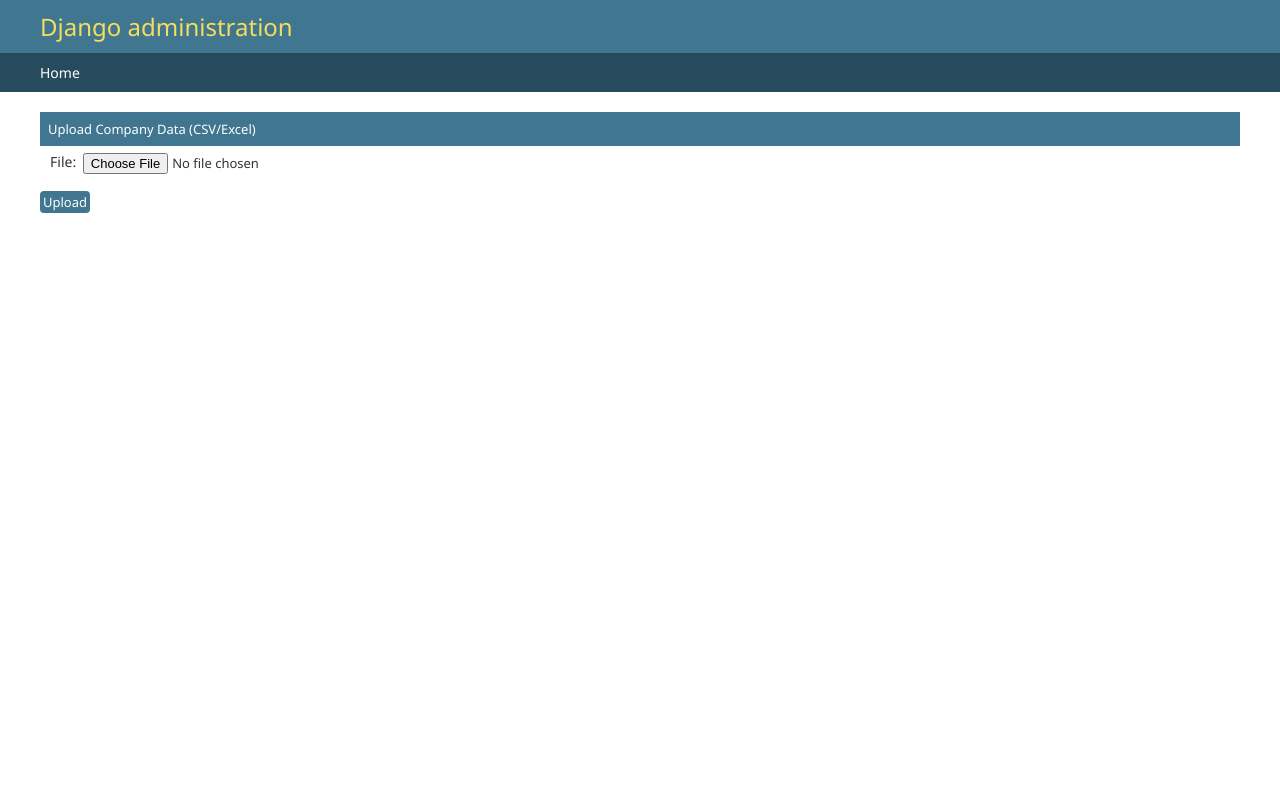
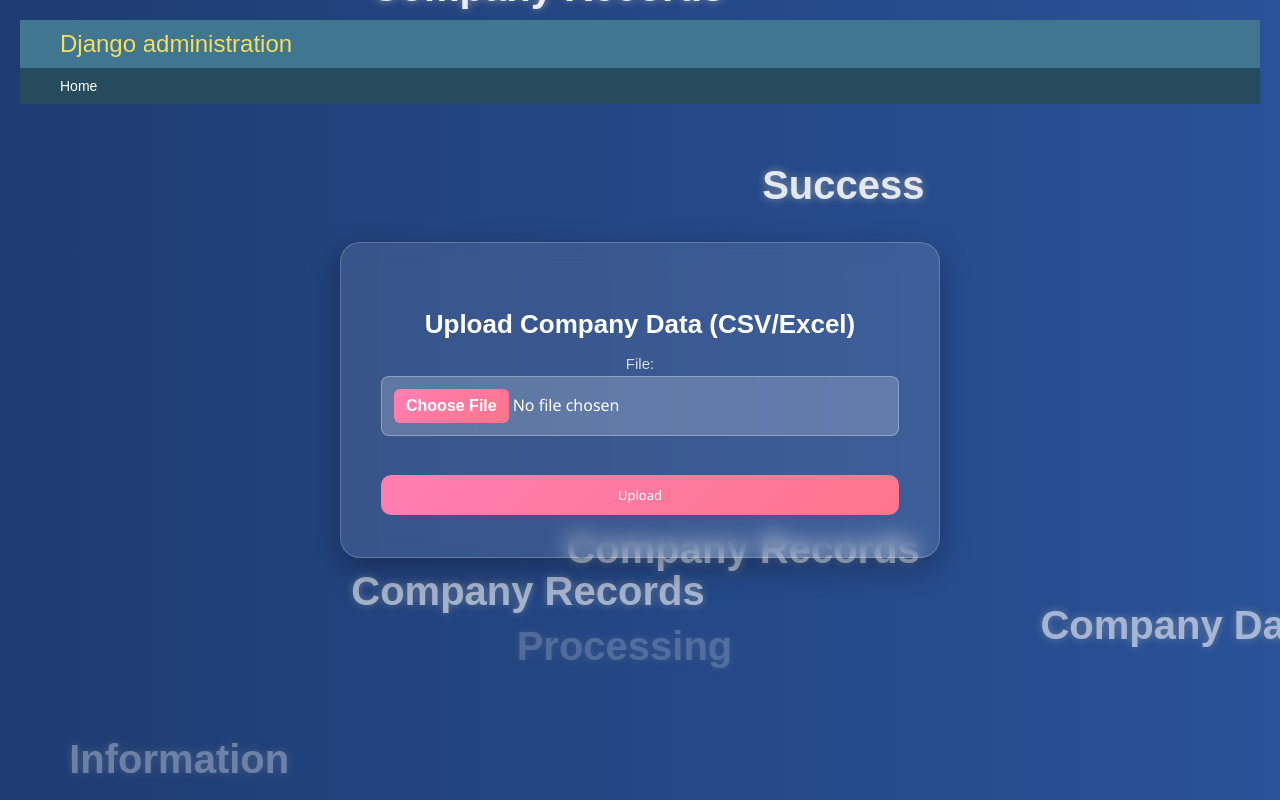
Before and after one commit to dev-jarial/ICP, a Django app: page /upload/ in a window 1280 px wide. Run offline with Django 5.2, Linux system fonts and the light colour scheme; the visitor is signed in with stand-in values (Sample User, id 1); parts of the project's set-up code (start-up, migrations or seed data) failed here and were passed over.

Commit message:
style the upload file page

```diff
--- a/company/templates/admin/upload_company_file.html
+++ b/company/templates/admin/upload_company_file.html
@@ -1,7 +1,244 @@
 {% extends "admin/base_site.html" %}
 
 {% block content %}
-    <div class="module">
+<style>
+    /* Global Styling */
+    * {
+        margin: 0;
+        padding: 0;
+        box-sizing: border-box;
+        font-family: 'Poppins', sans-serif;
+    }
+
+    html,
+    body {
+        min-height: 100vh;
+        overflow-y: auto;
+        overflow-x: hidden;
+        scroll-behavior: smooth;
+    }
+
+    body {
+        background: linear-gradient(to right, #1e3c72, #2a5298);
+        display: flex;
+        align-items: center;
+        justify-content: center;
+        flex-direction: column;
+        padding: 20px;
+        position: relative;
+    }
+
+    /* Matrix Background */
+    .matrix-background {
+        position: fixed;
+        top: 0;
+        left: 0;
+        width: 100%;
+        height: 100vh;
+        overflow: hidden;
+        z-index: -1;
+    }
+
+    .matrix-text {
+        position: absolute;
+        font-size: 40px;
+        font-weight: 800;
+        color: white;
+        text-shadow: 0 0 8px rgba(176, 176, 176, 0.8);
+        white-space: nowrap;
+        animation: fall linear infinite;
+    }
+
+    @keyframes fall {
+        0% {
+            transform: translateY(-100vh);
+            opacity: 0;
+        }
+
+        10% {
+            opacity: 1;
+        }
+
+        100% {
+            transform: translateY(100vh);
+            opacity: 0;
+        }
+    }
+
+    /* Upload Container */
+    .upload-container {
+        position: absolute;
+        top: 50%;
+        left: 50%;
+        transform: translate(-50%, -50%);
+        /* Perfect centering */
+        background: rgba(255, 255, 255, 0.1);
+        backdrop-filter: blur(10px);
+        border-radius: 20px;
+        padding: 40px;
+        text-align: center;
+        box-shadow: 0 10px 30px rgba(0, 0, 0, 0.3);
+        max-width: 600px;
+        width: 100%;
+        border: 1px solid rgba(255, 255, 255, 0.2);
+        animation: fadeIn 1s ease-in-out;
+        z-index: 2;
+    }
+
+
+    h2 {
+        font-size: 26px;
+        color: #ffffff;
+        margin-bottom: 10px;
+        font-weight: 600;
+    }
+
+    p {
+        color: rgba(255, 255, 255, 0.8);
+        font-size: 15px;
+        margin-bottom: 20px;
+    }
+
+    /* Form Styling */
+    form {
+        display: flex;
+        flex-direction: column;
+        gap: 15px;
+    }
+
+    input[type="file"] {
+        width: 100%;
+        padding: 12px;
+        border: 1px solid rgba(255, 255, 255, 0.3);
+        border-radius: 8px;
+        font-size: 16px;
+        background: rgba(255, 255, 255, 0.2);
+        color: #ffffff;
+        text-align: center;
+        cursor: pointer;
+    }
+
+    input[type="file"]::file-selector-button {
+        padding: 8px 12px;
+        border: none;
+        border-radius: 6px;
+        background: linear-gradient(135deg, #ff7eb3, #ff758c);
+        color: white;
+        font-weight: bold;
+        cursor: pointer;
+        transition: all 0.3s ease-in-out;
+    }
+
+    input[type="file"]::file-selector-button:hover {
+        background: linear-gradient(135deg, #ff758c, #ff4f70);
+    }
+
+    .button {
+        padding: 20px 30px;
+        border: none;
+        border-radius: 10px;
+        font-size: 20px;
+        font-weight: bold;
+        color: white;
+        background: linear-gradient(135deg, #ff7eb3, #ff758c);
+        transition: all 0.3s ease-in-out;
+        cursor: pointer;
+        width: 100%;
+        height: 40px;
+        margin: 15px auto;
+        display: block;
+    }
+
+    .button:hover {
+        transform: scale(1.05);
+        background: linear-gradient(135deg, #ff758c, #ff4f70);
+    }
+
+    /* Message Styling */
+    .messages {
+        list-style: none;
+        padding: 0;
+        margin-bottom: 15px;
+    }
+
+    .messages li {
+        padding: 10px;
+        border-radius: 5px;
+        margin-bottom: 5px;
+        color: white;
+        font-size: 14px;
+        text-align: center;
+    }
+
+    .messages .success {
+        background: rgba(76, 175, 80, 0.8);
+    }
+
+    .messages .error {
+        background: rgba(244, 67, 54, 0.8);
+    }
+
+    /* Responsive Design */
+    @media (max-width: 768px) {
+        .upload-container {
+            max-width: 90%;
+            padding: 30px;
+        }
+
+        h2 {
+            font-size: 22px;
+        }
+
+        p {
+            font-size: 14px;
+        }
+
+        input[type="file"] {
+            font-size: 14px;
+        }
+
+        .button {
+            font-size: 14px;
+        }
+
+        .matrix-text {
+            font-size: 25px;
+        }
+    }
+
+    @media (max-width: 480px) {
+        .upload-container {
+            max-width: 95%;
+            padding: 25px;
+        }
+
+        h2 {
+            font-size: 20px;
+        }
+
+        p {
+            font-size: 13px;
+        }
+
+        input[type="file"] {
+            font-size: 13px;
+        }
+
+        .button {
+            font-size: 13px;
+        }
+
+        .matrix-text {
+            font-size: 20px;
+        }
+    }
+</style>
+
+<!-- Matrix Background -->
+<div class="matrix-background"></div>
+
+<!-- Upload Form -->
+<div class="upload-container">
     <h2>Upload Company Data (CSV/Excel)</h2>
 
     {% if messages %}
@@ -18,4 +255,32 @@
         <button type="submit" class="button">Upload</button>
     </form>
 </div>
+
+<!-- JavaScript for Matrix Effect -->
+<script>
+    const matrixContainer = document.querySelector(".matrix-background");
+    const fields = [
+        "Company Data", "Upload File", "CSV", "Excel", "Submit Form", "Success", "Processing",
+        "Information", "Upload Status", "Import Data", "Company Records"
+    ];
+
+    function createFallingText() {
+        const textElement = document.createElement("div");
+        textElement.classList.add("matrix-text");
+        textElement.textContent = fields[Math.floor(Math.random() * fields.length)];
+        textElement.style.left = Math.random() * 100 + "vw";
+        textElement.style.animationDuration = Math.random() * 3 + 3 + "s";
+
+        // Adjust text position relative to scroll height
+        const scrollHeight = document.body.scrollHeight;
+        textElement.style.top = Math.random() * scrollHeight + "px";
+
+        matrixContainer.appendChild(textElement);
+        setTimeout(() => { textElement.remove(); }, 5000);
+    }
+
+    // Generate falling text at intervals
+    setInterval(createFallingText, 300);
+</script>
+
 {% endblock %}
```
Lines whose indentation alone changed are shown as unchanged.
